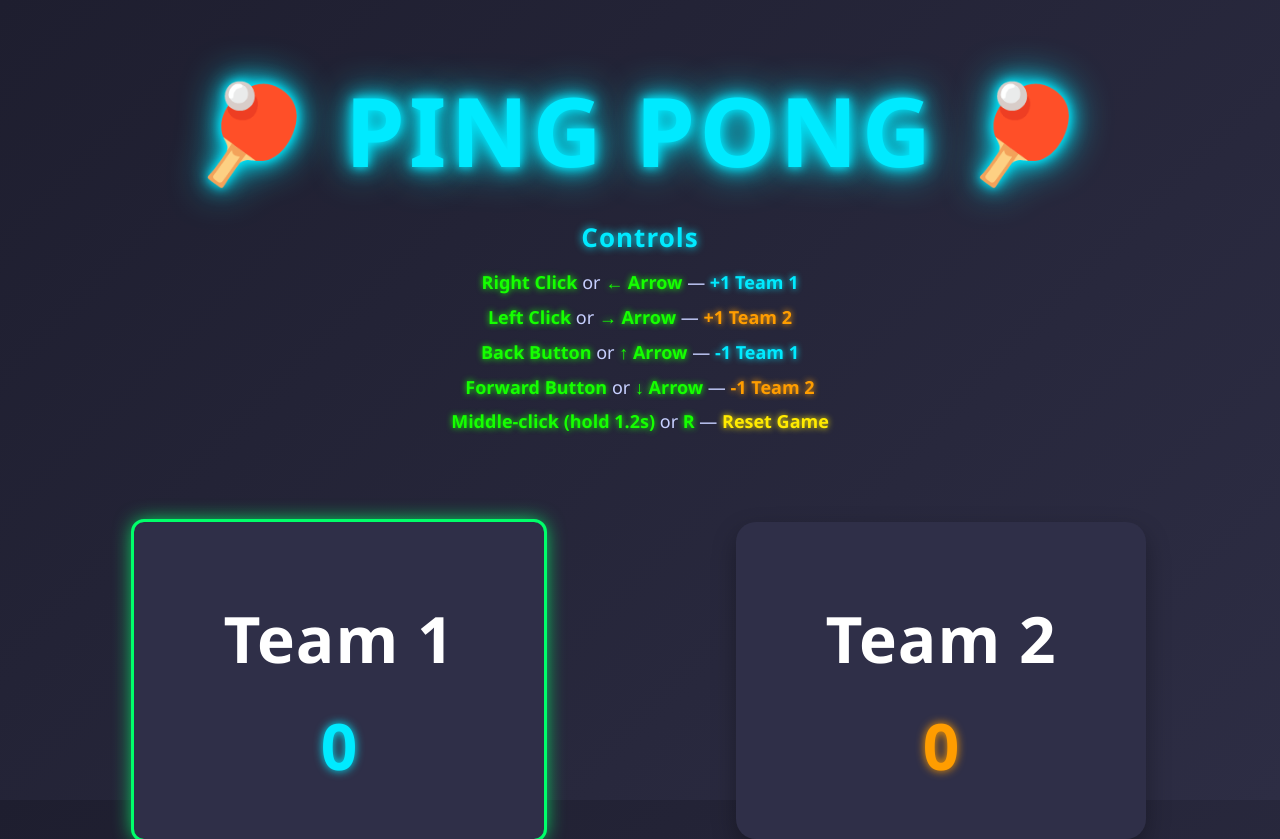
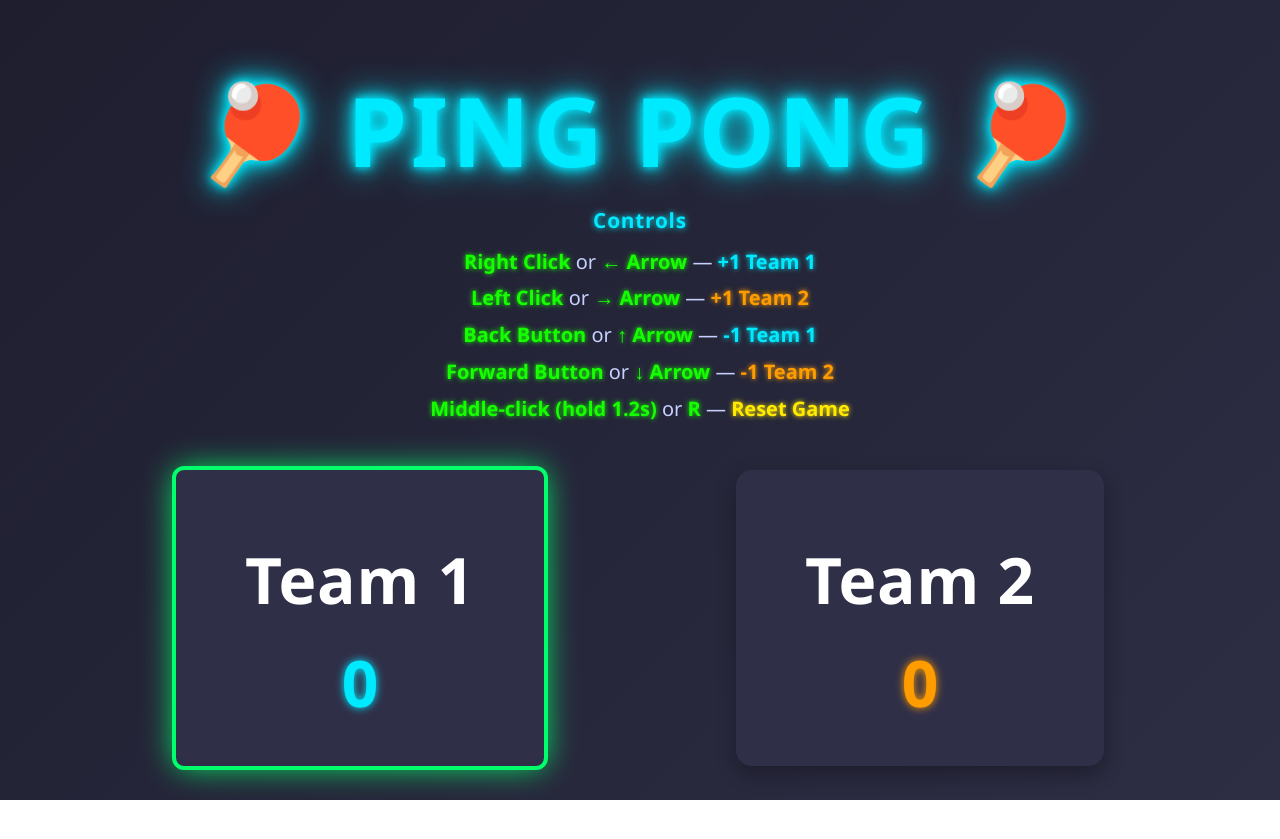
Before and after one commit to jesusods24/scoreboard, a plain HTML site: page game.html in a window 1280 px wide. After the commit the page ends 800 px from the top, so only its background shows below. Drawn offline with Linux system fonts and the light colour scheme.

Commit message:
Changed px values to vw/vh values

```diff
--- a/css/settings.css
+++ b/css/settings.css
@@ -18,46 +18,46 @@ body {
 .main-title {
     font-size: 12vh;
     font-weight: bold;
-    letter-spacing: 4px;
+    letter-spacing: .44vh;
     color: #00eaff;
     text-shadow:
-        0 0 10px #00eaff,
-        0 0 20px #00eaff,
-        0 0 40px #00eaff;
-    margin-bottom: 40px;
+        0 0 1.1vh #00eaff,
+        0 0 2.2vh #00eaff,
+        0 0 4.4vh #00eaff;
+    margin: 4vh;
 }
 
 .setup-box {
     background: #2f2f48;
-    padding: 40px;
-    border-radius: 20px;
+    padding: 4vh;
+    border-radius: 2vh;
     width: 30vw;
-    box-shadow: 0 10px 25px rgba(0, 0, 0, 0.3);
+    box-shadow: 0 1vh 2.5vh rgba(0, 0, 0, 0.3);
     animation: fadeIn 0.6s ease-out;
     display: flex;
     flex-direction: column;
-    gap: 20px;
+    gap: 2vh;
 }
 
 label {
     font-size: 3vh;
-    margin-bottom: -10px;
+    margin-bottom: -1vh;
 }
 
 input,
 select {
-    padding: 12px;
-    border-radius: 10px;
+    padding: 1.2vh;
+    border-radius: 1.0vh;
     border: none;
     font-size: 3vh;
     outline: none;
 }
 
 button {
-    padding: 12px;
+    padding: 1vh;
     font-size: 3vh;
     border: none;
-    border-radius: 10px;
+    border-radius: 2vh;
     cursor: pointer;
     background: #00eaff;
     color: #1e1e2f;
@@ -82,7 +82,7 @@ button.Start:hover {
 @keyframes fadeIn {
     from {
         opacity: 0;
-        transform: translateY(20px);
+        transform: translateY(0.5vh);
     }
     to {
         opacity: 1;
@@ -92,14 +92,14 @@ button.Start:hover {
 
 .row {
     display: flex;
-    gap: 10px;
+    gap: 1vh;
     align-items: center;
 }
 
 .column {
     display: flex;
     flex-direction: column;
-    gap: 10px;
+    gap: 1vh;
 }
 
 .small-label {
--- a/css/styles.css
+++ b/css/styles.css
@@ -25,7 +25,7 @@ body {
 
 .content {
     width: 100%;
-    margin-top: -15vh;
+    margin-top: -20vh;
     display: flex;
     justify-content: center;
     gap: 15vw;
@@ -42,12 +42,12 @@ body {
 .main-title {
     font-size: 12vh;
     font-weight: bold;
-    letter-spacing: 4px;
+    letter-spacing: .44vh;
     color: #00eaff;
     text-shadow:
-        0 0 10px #00eaff,
-        0 0 20px #00eaff,
-        0 0 40px #00eaff;
+        0 0 1.1vh #00eaff,
+        0 0 2.2vh #00eaff,
+        0 0 4.4vh #00eaff;
     margin: 8vh;
 }
 
@@ -57,27 +57,27 @@ body {
 .scoreboards {
     background: #2f2f48;
     margin-top: 20vh;
-    padding: 30px;
-    border-radius: 20px;
-    width: 350px;
+    padding: 3vh;
+    border-radius: 2vh;
+    width: 25vw;
     text-align: center;
-    box-shadow: 0 10px 25px rgba(0, 0, 0, 0.3);
+    box-shadow: 0 1vh 2.5vh rgba(0, 0, 0, 0.3);
     animation: fadeIn 0.6s ease-out;
 }
 
 .scoreboards.active {
-    outline: 3px solid #00ff6a;
-    box-shadow: 0 0 20px #00ff6a;
-    border-radius: 10px;
+    outline: 0.5vh solid #00ff6a;
+    box-shadow: 0 0 4vh #00ff6a;
+    border-radius: 1vh;
 }
 
 /* ----------------------------------
    HEADERS
 ---------------------------------- */
 h1 {
-    margin-bottom: 20px;
+    margin-bottom: 2vh;
     font-size: 8vh;
-    letter-spacing: 1px;
+    letter-spacing: .1vh;
 }
 
 /* ----------------------------------
@@ -86,17 +86,17 @@ h1 {
 .scoreTeam1 {
     font-size: 8vh;
     font-weight: bold;
-    margin: 20px 0;
+    margin: 2vh 0;
     color: #00eaff;
-    text-shadow: 0 0 10px #00eaff;
+    text-shadow: 0 0 1vh #00eaff;
 }
 
 .scoreTeam2 {
     font-size: 8vh;
     font-weight: bold;
-    margin: 20px 0;
+    margin: 2vh 0;
     color: #ff9d00;
-    text-shadow: 0 0 10px #ff9d00;
+    text-shadow: 0 0 1vh #ff9d00;
 }
 
 /* ----------------------------------
@@ -104,11 +104,11 @@ h1 {
 ---------------------------------- */
 button {
     flex: 1;
-    margin: 0 5px;
-    padding: 12px;
-    font-size: 18px;
+    margin: 0 .5vh;
+    padding: 1.2vh;
+    font-size: 1.8vh;
     border: none;
-    border-radius: 10px;
+    border-radius: 1vh;
     cursor: pointer;
     background: #00eaff;
     color: #1e1e2f;
@@ -136,7 +136,7 @@ button.Start:hover {
 @keyframes fadeIn {
     from {
         opacity: 0;
-        transform: translateY(20px);
+        transform: translateY(2vh);
     }
 
     to {
@@ -145,42 +145,22 @@ button.Start:hover {
     }
 }
 
-/* ----------------------------------
-   TURN INDICATOR (optional)
----------------------------------- */
-/*
-.turn-indicator {
-    margin-top: 10px;
-    height: 12px;
-    width: 12px;
-    border-radius: 50%;
-    background: transparent;
-    box-shadow: none;
-    transition: 0.3s;
-}
-
-.turn-active {
-    background: #00ff6a;
-    box-shadow: 0 0 10px #00ff6a;
-}
-*/
-
 .instructions {
-    margin-top: -8vh;
+    margin-top: -9vh;
     margin-bottom: 5vh;
     text-align: center;
     color: #c7d0ff;
-    font-size: 18px;
+    font-size: 2.5vh;
     line-height: 1.6;
-    max-width: 600px;
+    max-width: 60vh;
 }
 
 .instructions h2 {
-    margin-bottom: 10px;
-    font-size: 26px;
+    margin-bottom: 1vh;
+    font-size: 2.6vh;
     color: #00eaff;
-    text-shadow: 0 0 8px #00eaff;
-    letter-spacing: 1px;
+    text-shadow: 0 0 .8vh #00eaff;
+    letter-spacing: .1vh;
 }
 
 .instructions ul {
@@ -190,26 +170,26 @@ button.Start:hover {
 }
 
 .instructions li {
-    margin: 6px 0;
+    margin: .6vh 0;
 }
 
 .instructions .key {
     color: #15ff00;
     font-weight: bold;
-    text-shadow: 0 0 6px #15ff00;
+    text-shadow: 0 0 .6vh #15ff00;
 }
 
 .team1-text {
     color: #00eaff;
-    text-shadow: 0 0 6px #00eaff;
+    text-shadow: 0 0 .6vh #00eaff;
 }
 
 .team2-text {
     color: #ff9d00;
-    text-shadow: 0 0 6px #ff9d00;
+    text-shadow: 0 0 .6vh #ff9d00;
 }
 
 .reset-text {
     color: #ffea00;
-    text-shadow: 0 0 6px #ffea00;
+    text-shadow: 0 0 .6vh #ffea00;
 }
```
